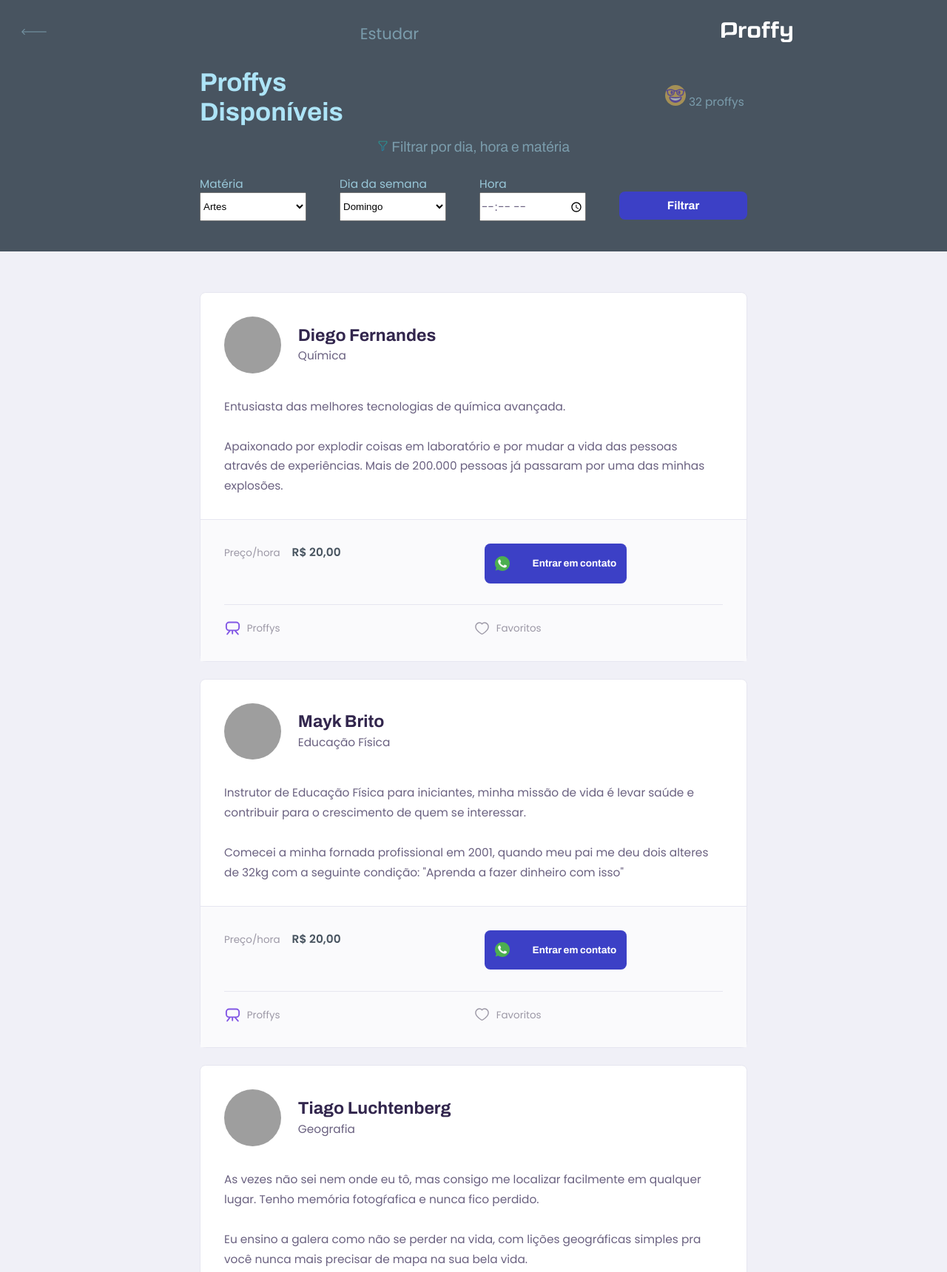
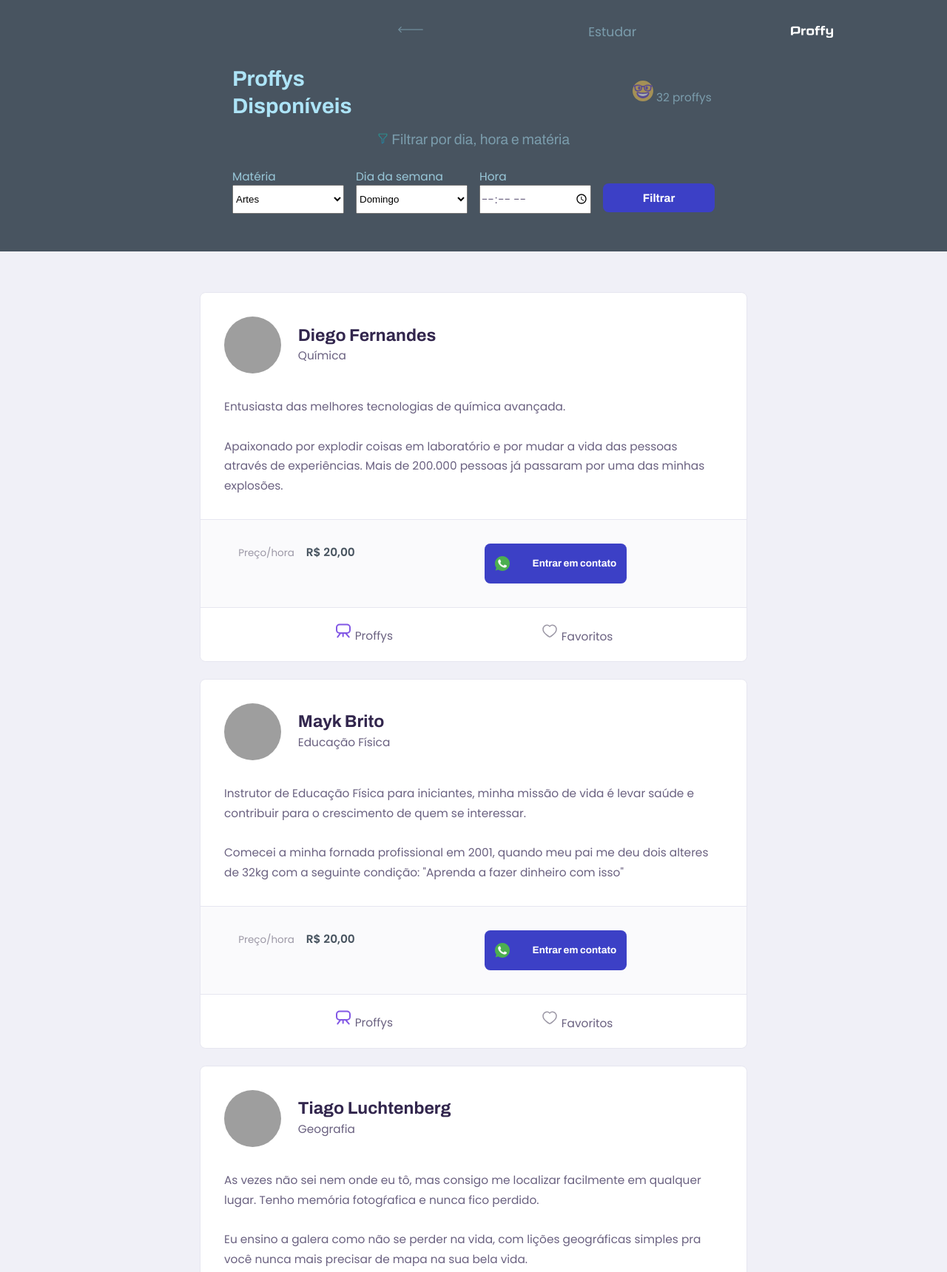
Before and after one commit to nlnadialigia/Trilha-Discovery, a plain HTML site: page Aula 02/study.html in a window 1280 px wide. Shown: the top 1720 px of the page at 74% size. Drawn offline with Linux system fonts and the light colour scheme; grey boxes are pictures that could not be loaded.

Commit message:
finished class 2

```diff
--- a/Aula 02/study.html
+++ b/Aula 02/study.html
@@ -27,9 +27,8 @@
           <img class="back" src="images/icons/back.svg" alt="Voltar">
         </a>
         <p>Estudar</p>
-        <a href="/">
-          <img class="proffy" src="/images/logo.svg" alt="Proffy">
-        </a>
+        <img class="proffy" src="/images/logo.svg" alt="Proffy">
+
       </div>
 
       <div class="header-content">
@@ -40,7 +39,7 @@
             32 proffys
           </p>
         </div>
-        <p  class="filter">
+        <p class="filter">
           <img src="/images/icons/filter.svg" alt="Filtro">
           Filtrar por dia, hora e matéria
         </p>
@@ -110,7 +109,10 @@
           <button class="button">
             <img src="/images/icons/whatsapp.svg" alt="Whatsapp">Entrar em contato
           </button>
-          <p class="favorite">
+        </footer>
+
+        <div class="footer">
+          <p class="choice">
             <img src="/images/icons/tv-proffys.svg" alt="Proffys">
             Proffys
           </p>
@@ -118,7 +120,9 @@
             <img src="/images/icons/heart.svg" alt="Favorite">
             Favoritos
           </p>
-        </footer>
+        </div>
+
+
       </article>
 
       <article class="teacher-item">
@@ -133,9 +137,11 @@
         </header>
 
         <p>
-          Instrutor de Educação Física para iniciantes, minha missão de vida é levar saúde e contribuir para o crescimento de quem se interessar.
+          Instrutor de Educação Física para iniciantes, minha missão de vida é levar saúde e contribuir para o
+          crescimento de quem se interessar.
           <br><br>
-          Comecei a minha fornada profissional em 2001, quando meu pai me deu dois alteres de 32kg com a seguinte condição: "Aprenda a fazer dinheiro com isso"
+          Comecei a minha fornada profissional em 2001, quando meu pai me deu dois alteres de 32kg com a seguinte
+          condição: "Aprenda a fazer dinheiro com isso"
         </p>
 
         <footer>
@@ -144,7 +150,10 @@
           <button class="button">
             <img src="/images/icons/whatsapp.svg" alt="Whatsapp">Entrar em contato
           </button>
-          <p class="favorite">
+        </footer>
+
+        <div class="footer">
+          <p class="choice">
             <img src="/images/icons/tv-proffys.svg" alt="Proffys">
             Proffys
           </p>
@@ -152,7 +161,8 @@
             <img src="/images/icons/heart.svg" alt="Favorite">
             Favoritos
           </p>
-        </footer>
+        </div>
+
 
       </article>
 
@@ -168,9 +178,11 @@
         </header>
 
         <p>
-          As vezes não sei nem onde eu tô, mas consigo me localizar facilmente em qualquer lugar. Tenho memória fotogŕafica e nunca fico perdido.
+          As vezes não sei nem onde eu tô, mas consigo me localizar facilmente em qualquer lugar. Tenho memória
+          fotogŕafica e nunca fico perdido.
           <br><br>
-          Eu ensino a galera como não se perder na vida, com lições geográficas simples pra você nunca mais precisar de mapa na sua bela vida.
+          Eu ensino a galera como não se perder na vida, com lições geográficas simples pra você nunca mais precisar de
+          mapa na sua bela vida.
         </p>
 
         <footer>
@@ -179,7 +191,10 @@
           <button class="button">
             <img src="/images/icons/whatsapp.svg" alt="Whatsapp">Entrar em contato
           </button>
-          <p class="favorite">
+        </footer>
+
+        <div class="footer">
+          <p class="choice">
             <img src="/images/icons/tv-proffys.svg" alt="Proffys">
             Proffys
           </p>
@@ -187,13 +202,10 @@
             <img src="/images/icons/heart.svg" alt="Favorite">
             Favoritos
           </p>
-        </footer>      </article>
-
+        </div>
+      </article>
     </main>
 
-    <footer>
-
-    </footer>
 
   </div>
 
--- a/Aula 02/styles/partials/page-study.css
+++ b/Aula 02/styles/partials/page-study.css
@@ -35,14 +35,13 @@
 
 .top-bar-container {
     display: flex;
+    align-items: center;
     justify-content: space-between;
-    align-items: center;
-    padding: 3rem;
-
+    padding: 3rem 12%;
 }
 
 .top-bar-container p {
-    font-size: 2.2rem;
+    font-size: 1.8rem;
     opacity: 0.5;
 }
 
@@ -52,11 +51,11 @@
 }
 
 .top-bar-container .proffy {
-    width: 10rem;
+    width: 6rem;
 }
 
 .header-content{
-    width: 90%;
+    margin: auto 0.8rem;
 }
 
 .header-content .proffys {
@@ -66,8 +65,8 @@
 }
 
 .proffys strong{
-    font: 700 3.6rem Archivo;
-    line-height: 4.2rem;
+    font: 700 3rem Archivo;
+    line-height: 3.8rem;
     width: 40%;
 }
 
@@ -100,7 +99,7 @@
     margin-top: 3rem;
     display: flex;
     flex-direction: column;
-    width: 15rem;
+    width: 100%;
 }
 
 #search-teachers select,
@@ -170,33 +169,19 @@
     margin-top: 0.4rem;
 }
 
-.teacher-item>p {
+.teacher-item p {
     padding: 0 2rem;
     font-size: 1.6rem;
     line-height: 2.8rem;
 }
 
 .teacher-item footer {
-    padding: 3.2rem 2rem;
+    padding: 2rem;
     background-color: var(--color-box-footer);
     border-top: 1px solid var(--color-line-in-white);
     margin-top: 3.2rem;
     display: grid;
     grid-template-columns: 1fr 1fr;
-    grid-template-rows: 1fr 1fr;
-}
-
-.teacher-item footer .favorite{
-    border-top: 1px solid var(--color-line-in-white);
-    margin-top: 2rem;
-    padding-top: 2rem;
-    display: flex;
-    align-items: center;
-}
-
-.teacher-item footer .favorite img{
-    width: 2.4rem;
-    margin-right: 0.8rem;
 }
 
 .teacher-item footer p {
@@ -231,6 +216,16 @@
 .teacher-item footer .button:hover {
     background: var(--color-secondary-dark);
 }
+
+.footer{
+    display: flex;
+    align-items: center;
+    justify-content: space-evenly;
+    margin-bottom: 2rem;
+    padding-top: 2rem;
+    border-top: 1px solid var(--color-line-in-white);
+}
+
 
 @media (min-width: 700px) {
     #page-study #container {
@@ -289,3 +284,15 @@
         margin-right: 16px;
     }
 }
+
+@media(max-width: 699px){
+    .top-bar-container{
+        padding: 2rem 0.8rem;
+    }
+}
+
+@media(min-width: 1101px){
+    .top-bar-container{
+        margin-left: 40rem;
+    }
+}
```
Also changed, not shown: Aula 02/styles/partials/page-landing.css (+34 -11 lines).
